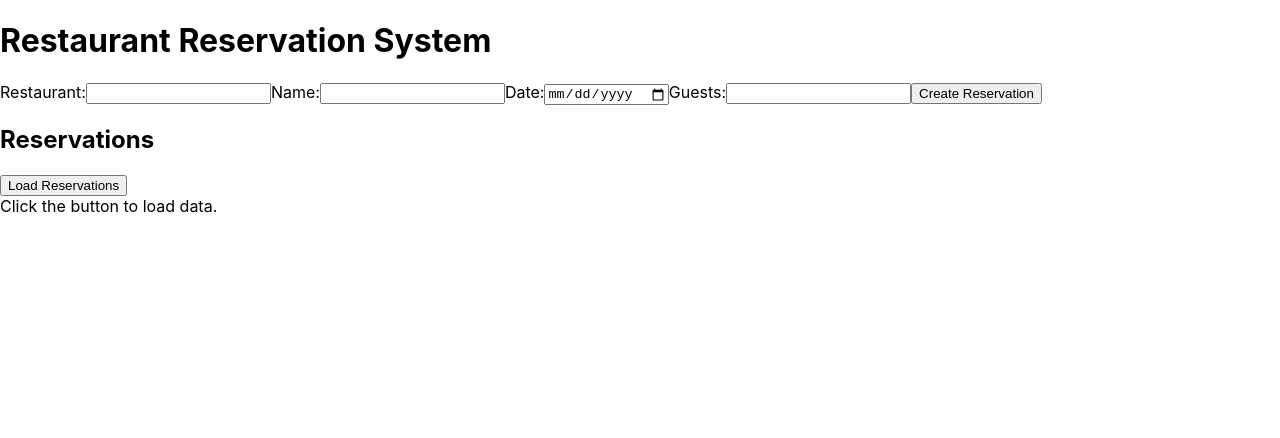
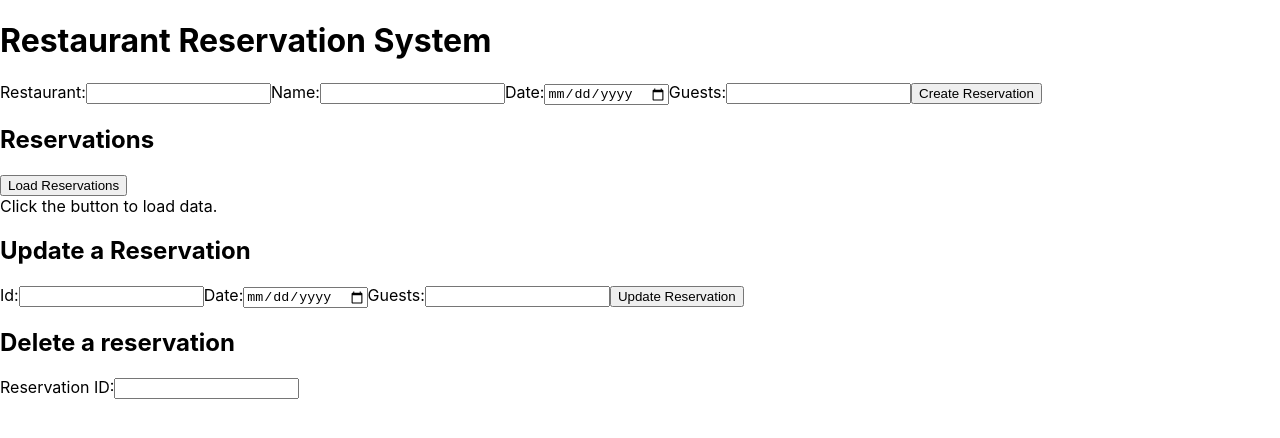
Before and after one commit to nathan2lam/dbCRUD, a React (Create React App) app in the folder frontend/: page / in a window 1280 px wide. Shown: the top 438 px of the page. Built offline with nearby package versions, Linux system fonts and the light colour scheme.

Commit message:
delete reservation, not tested

```diff
--- a/frontend/src/App.js
+++ b/frontend/src/App.js
@@ -1,17 +1,8 @@
 import ReservationForm from './components/reservationForm';
 import ReservationList from './components/reservationList';
+import ReservationUpdate from './components/updateReservation';
+import ReservationDelete from './components/deleteReservation';
 import './App.css';
-
-
-// export const getReservations = async () => {
-//   const response = await axios.get(`${API_URL}/reservations`);
-//   return response.data;
-// };
-
-// export const updateReservation = async (id, reservation) => {
-//   const response = await axios.put(`${API_URL}/reservations/${id}`, reservation);
-//   return response.data;
-// };
 
 // export const deleteReservation = async (id) => {
 //   const response = await axios.delete(`${API_URL}/reservations/${id}`);
@@ -24,10 +15,8 @@ const App = () => {
       <h1>Restaurant Reservation System</h1>
       <ReservationForm />
       <ReservationList />
-      {/* <RestaurantList />
-      <CustomerList />
-      <RestaurantMenu restaurantId={1} />
-      <RestaurantReviews restaurantId={1} /> */}
+      <ReservationUpdate />
+      <ReservationDelete />
     </div>
   );
 };
--- /dev/null
+++ b/frontend/src/components/deleteReservation.js
@@ -0,0 +1,49 @@
+import { useState } from 'react';
+import axios from 'axios';
+
+const API_URL = 'http://localhost:8000';
+
+const ReservationDelete = () => {
+    const [id, setId] = useState('');
+
+    const deleteReservation = async (id) => {
+        const response = await axios.delete(`${API_URL}/reservations/id`, id);
+        return response.data;
+      };
+
+    const handleChange = (e) => {
+        setId(e.target.value);
+    }
+
+    const handleSubmit = async (e) => {
+        e.preventDefault();
+        try {
+            await deleteReservation(id);
+            setId('');
+        } catch (error) {
+            console.error('Error deleting reservation: ', error);
+        }
+    }
+
+
+    return (
+        <div>
+            <h2>Delete a reservation</h2>
+
+            <form onSubmit={handleSubmit}>
+                <label>
+                    Reservation ID:
+                    <input
+                    type='number'
+                    name='id'
+                    value={id}
+                    onChange={handleChange}
+                    required
+                    />
+                </label>
+            </form>
+        </div>
+    )
+}
+
+export default ReservationDelete;
--- /dev/null
+++ b/frontend/src/components/updateReservation.js
@@ -0,0 +1,76 @@
+import { useState } from 'react';
+import axios from 'axios';
+
+const API_URL = 'http://localhost:8000';
+
+const ReservationUpdate = () => {
+    const [formData, setFormData] = useState({
+        id: '',
+        date: '',
+        guests: ''
+    });
+
+    const updateReservation = async (reservation) => {
+        console.log("Updating reservation");
+        const response = await axios.put(`${API_URL}/reservations/:id`, reservation);
+        return response.data;
+      };
+
+    const handleChange = (e) => {
+        const { name, value } = e.target;
+        setFormData((prev) => ({ ...prev, [name]: value }));
+    };
+
+    const handleSubmit = async (e) => {
+        e.preventDefault();
+        try {
+            await updateReservation(formData);
+            setFormData({ id: '', date: '', guests: '' });
+        } catch (error) {
+            console.error('Error updating reservation: ', error);
+        }
+    };
+
+
+    return (
+        <div>
+            <h2>Update a Reservation</h2>
+
+            <form onSubmit={handleSubmit}>
+                <label>
+                    Id:
+                    <input
+                    type="number"
+                    name="id"
+                    value={formData.id}
+                    onChange={handleChange}
+                    required
+                    />
+                </label>
+                <label>
+                    Date:
+                    <input
+                    type="date"
+                    name="date"
+                    value={formData.date}
+                    onChange={handleChange}
+                    required
+                    />
+                </label>
+                <label>
+                    Guests:
+                    <input
+                    type="number"
+                    name="guests"
+                    value={formData.guests}
+                    onChange={handleChange}
+                    required
+                    />
+                </label>
+                <button type="submit">Update Reservation</button>
+            </form>
+        </div>
+    )
+}
+
+export default ReservationUpdate;
```
Also changed, not shown: frontend/src/components/restaurantMenu.js (deleted), frontend/src/components/restaurantReviews.js (deleted), 2 other files (tests, documents, lock files or other folders).
